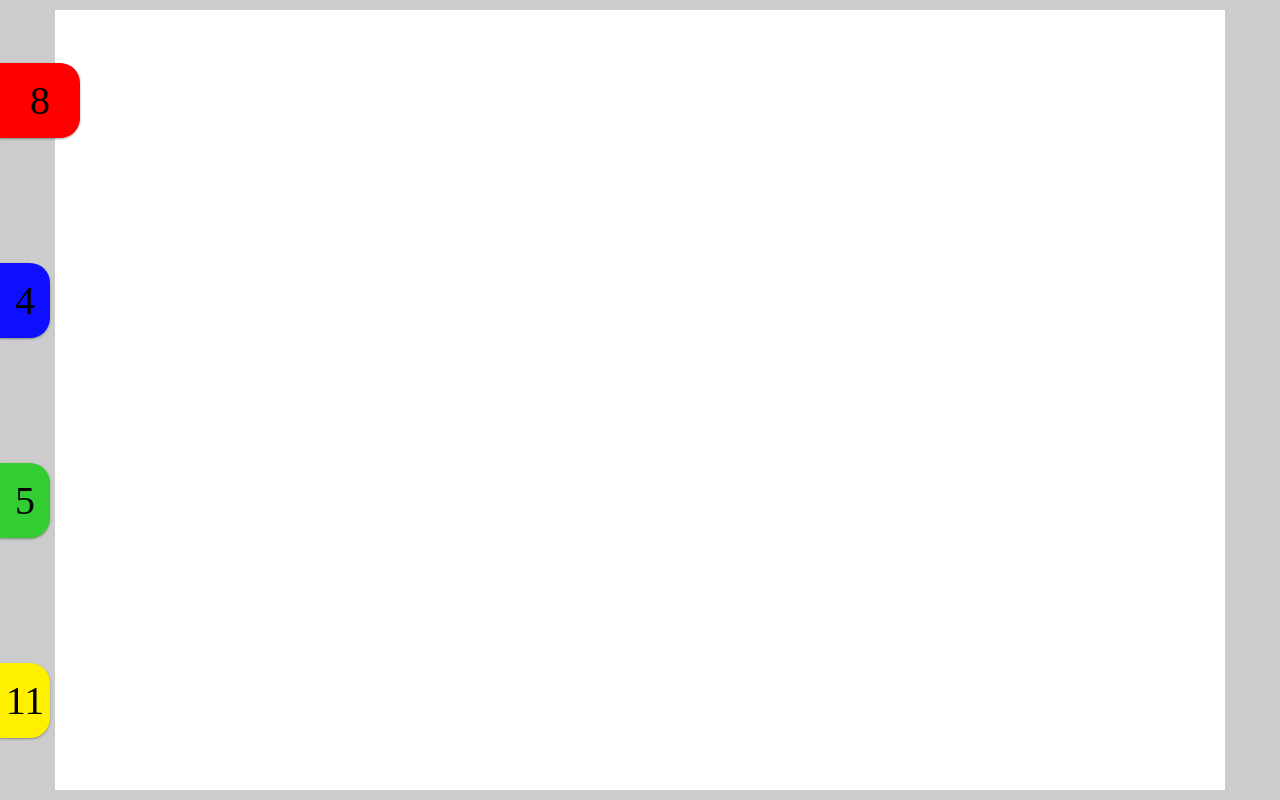
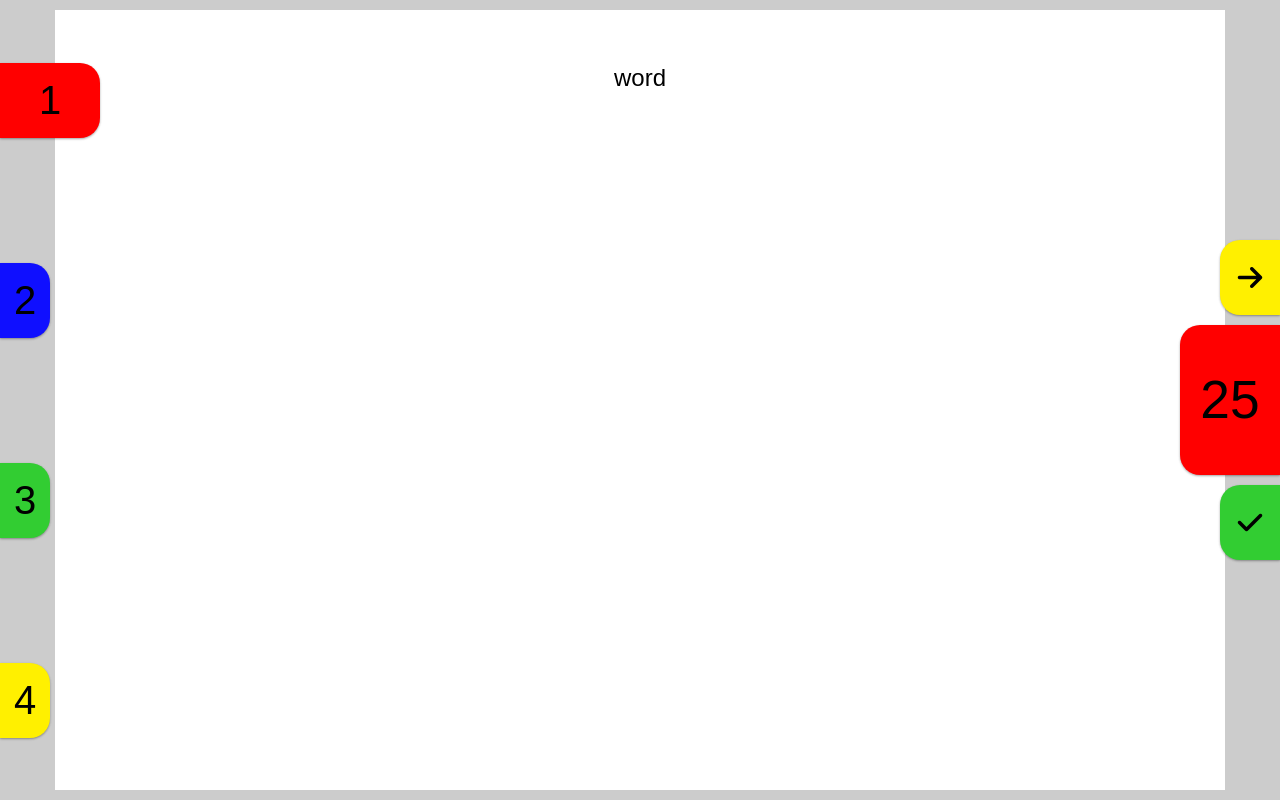
Before and after one commit to PascalRascal/vrtionary, a plain HTML site: page draw/index.html in a window 1280 px wide. Drawn offline with Linux system fonts and the light colour scheme.

Commit message:
basic display and functionality of words and game logic components

```diff
--- a/draw/css/style.css
+++ b/draw/css/style.css
@@ -3,6 +3,7 @@ html{
   padding: 0;
   height:100%;
   width: 100%;
+font-family: sans-serif;
 }
 
 body{
@@ -16,7 +17,7 @@ body{
   position: absolute;
   top: 0;
   left: 0;
-  z-index: 1;
+  z-index: 5;
   background-color: #fff;
   height: 100%;
   width: 0px;
@@ -38,8 +39,8 @@ body{
     transition: all 0.3s cubic-bezier(.25,.8,.25,1);
     cursor:pointer;
 }
-.team.selected{
-    width: 80px;
+.selected{
+    width: 100px;
 }
 
 .red{
@@ -58,3 +59,47 @@ body{
 .canvas{
     min-height:100%;
 }
+
+#word_hint{
+    position: absolute;
+    width: 100%;
+    text-align: center;
+    font-size: 18pt;
+    z-index: 1;
+    margin-top: 5%;
+}
+
+#right_wrapper{
+    position: absolute;
+    height: 100%;
+    font-size: 21pt;
+    z-index: 5;
+    display: flex;
+    flex-direction: column;
+    justify-content: center;
+    width: 0;
+    left:100%;
+}
+
+.action{
+    display: flex;
+    margin:5px 0;
+    align-self: flex-end;
+    text-align: center;
+    justify-content: center;
+    width: 60px;
+    height: 75px;
+    line-height: 75px;
+    align-items: center;
+    border-top-left-radius: 20px;
+    border-bottom-left-radius: 20px;
+    box-shadow: 0 1px 3px rgba(0,0,0,0.12), 0 1px 2px rgba(0,0,0,0.24);
+    transition: all 0.3s cubic-bezier(.25,.8,.25,1);
+    cursor:pointer;
+}
+#count_down{
+    height: 150px;
+    line-height: 150px;
+    width: 100px;
+    font-size: 40pt;
+}
--- a/draw/index.html
+++ b/draw/index.html
@@ -14,13 +14,22 @@
 	<script src="../js/literallycanvas-core.min.js"></script>
 </head>
 <body>
-<div id='team_wrapper'>
-	<div class='team red selected'>8</div>
-	<div class='team blue'>4</div>
-	<div class='team green'>5</div>
-	<div class='team yellow'>11</div>
-</div>
-<div class="canvas core"></div>
-<script src="./js/script.js"></script>
+    <div id='team_wrapper'>
+        <div class='team red selected'>1</div>
+        <div class='team blue'>2</div>
+        <div class='team green'>3</div>
+        <div class='team yellow'>4</div>
+    </div>
+
+    <div id='right_wrapper'>
+        <div class='action yellow' id='skip'><i class="fa fa-arrow-right" aria-hidden="true"></i></div>
+        <div class='action red' id='count_down'>23</div>
+        <div class='action green' id='next'><i class="fa fa-check" aria-hidden="true"></i></div>
+    </div>
+
+    <div id='word_hint'>word</div>
+    <div class="canvas core"></div>
+
+    <script src="./js/script.js"></script>
 </body>
 </html>
--- a/draw/js/script.js
+++ b/draw/js/script.js
@@ -1,11 +1,12 @@
 var lc,
     canvasWidth = 720,
-    canvasHeight = 480;
+    canvasHeight = 480,
+    timer = 30;
 
 //Zoom the canvas so the entire canvas is always visible
 function resizeCanvas() {
-    var heightRatio = ($(window).height() -20) / canvasHeight,
-        widthRatio = ($(window).width() -20) / canvasWidth;
+    var heightRatio = ($(window).height() - 20) / canvasHeight,
+        widthRatio = ($(window).width() - 20) / canvasWidth;
 
     if (canvasHeight > $(window).height() || canvasWidth > $(window).width()) {
         //window is too small
@@ -24,6 +25,34 @@ function resizeCanvas() {
     }
 }
 
+//(re)start countdown timer
+function resetTimer() {
+    timer = 30;
+    $("#count_down").html(timer);
+    var x = setInterval(function () {
+        timer = timer - 1;
+        $("#count_down").html(timer);
+        if (timer <= 5) {
+            clearInterval(x);
+            finalCountdown();
+        }
+    }, 1000);
+}
+
+//Up the refresh-rate of the timer for the last few seconds
+function finalCountdown() {
+    timer = 50;
+    $("#count_down").html(timer / 10);
+    var y = setInterval(function () {
+        timer = timer - 1;
+        $("#count_down").html((timer / 10).toFixed(1));
+        if (timer <= 0) {
+            clearInterval(y);
+        }
+    }, 100);
+}
+
+//on document.ready
 $(function () {
     //Initialize canvas component
     lc = LC.init(document.getElementsByClassName('canvas core')[0], {
@@ -34,6 +63,7 @@ $(function () {
     });
 
     resizeCanvas();
+    resetTimer();
 });
 
 $(window).resize(function () {
@@ -48,3 +78,16 @@ $(".team").click(function () {
         lc.setColor("primary", $(this).css("background-color"));
     }
 });
+
+$('#skip').click(function () {
+    //new word
+    lc.clear();
+    resetTimer();
+});
+
+$('#next').click(function () {
+    //new word
+    lc.clear();
+    resetTimer();
+    //add point
+});
```
